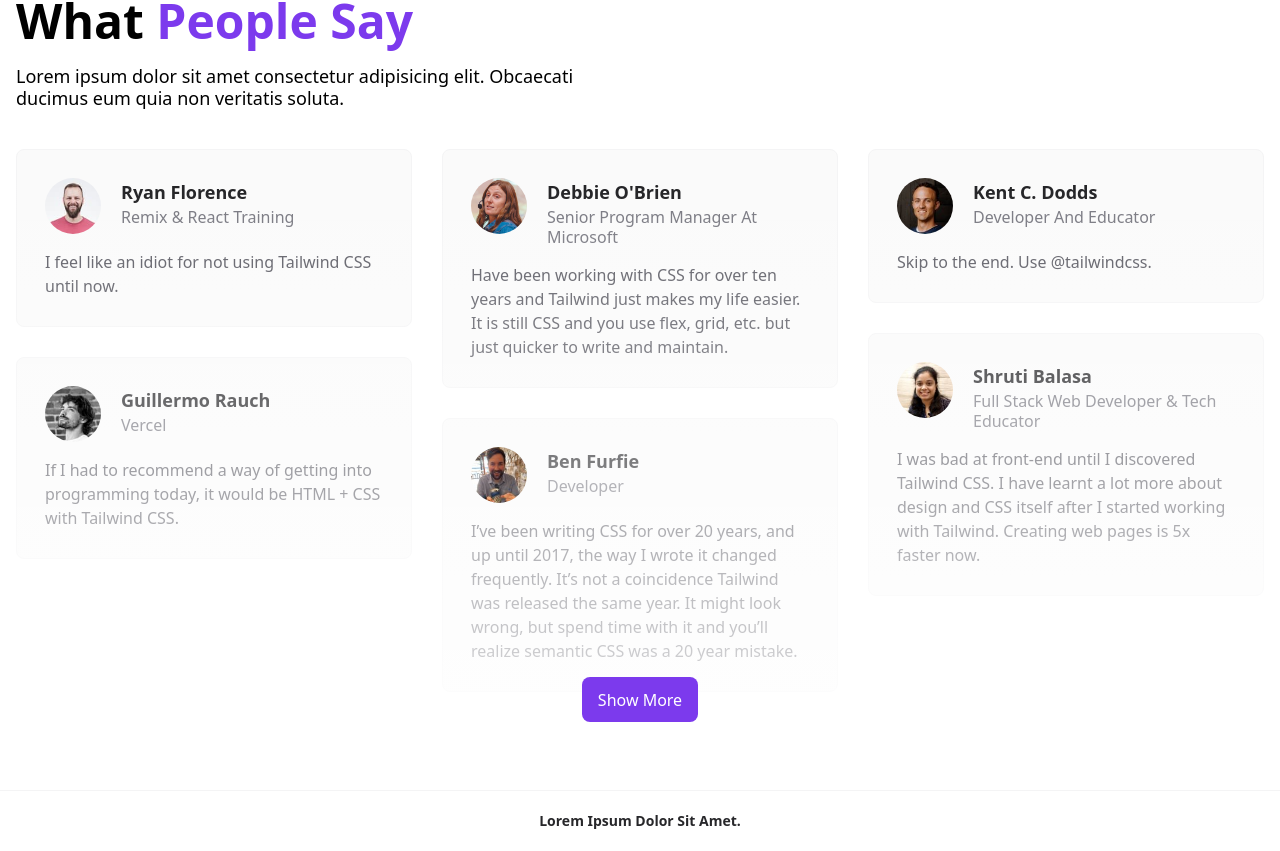
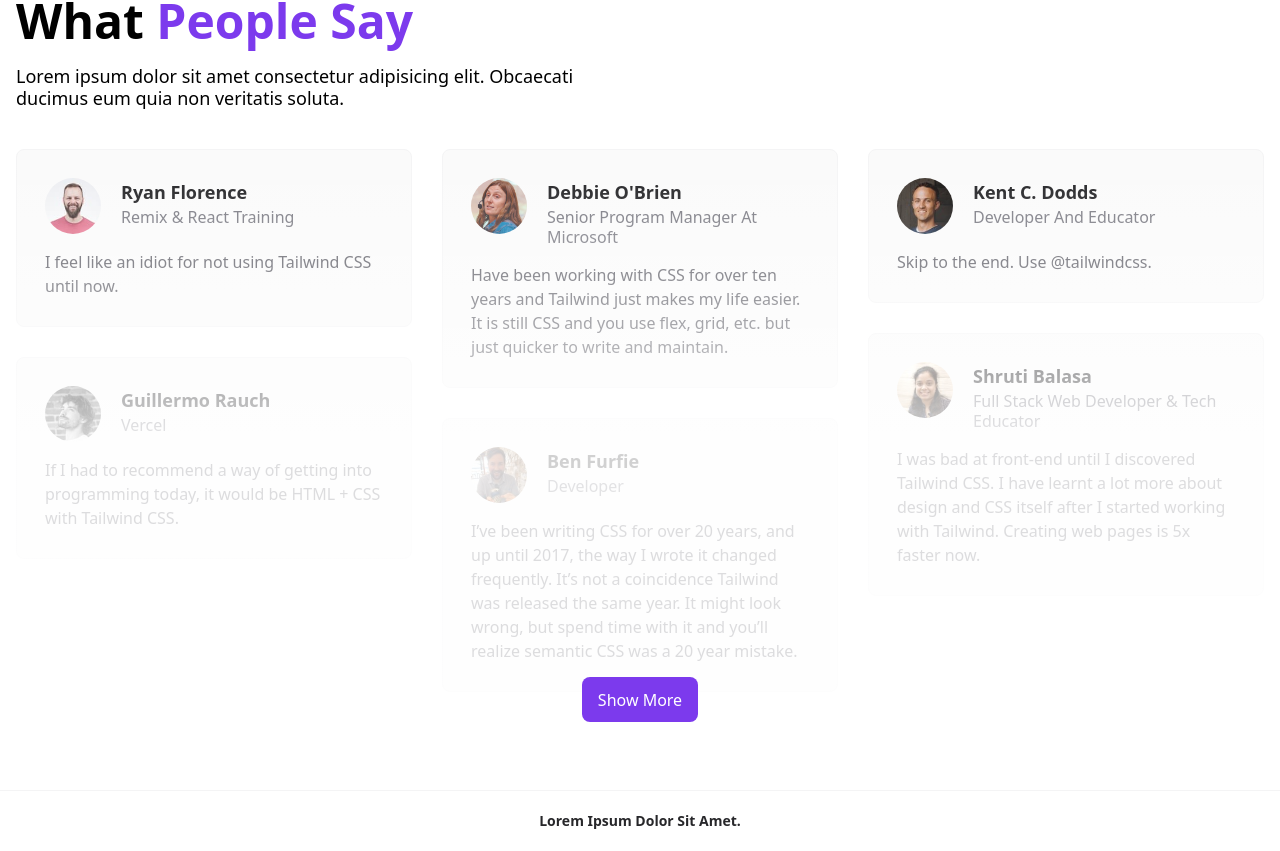
Before and after one commit to mar-g/portfolio-v3-marg, a Next.js app: page / in a window 1280 px wide. Shown: the part 1674-2525 px from the top of the page. Built offline with nearby package versions, Linux system fonts and the light colour scheme.

Commit message:
commit 13

```diff
--- a/components/DarkLight.js
+++ b/components/DarkLight.js
@@ -9,7 +9,7 @@ export default function DarkLight() {
   return (
     <div
       onClick={() => setTheme(theme === "light" ? "dark" : "light")}
-      className="fixed top-4 right-4 w-12 h-[18px] rounded-full bg-violet-300 flex items-center"
+      className="fixed top-4 right-4 w-12 h-[18px] rounded-full bg-violet-300 flex items-center z-[99999]"
     >
       <span
         className={classNames(
--- a/components/Reviews.js
+++ b/components/Reviews.js
@@ -23,7 +23,7 @@ export default function Reviews() {
       </p>
       <div className="relative w-full">
         {data.length !== count ? (
-          <div className="absolute bottom-0 w-full h-full bg-gradient-to-t from-white/80 dark:from-black/80 to-transparent flex justify-center items-end">
+          <div className="absolute bottom-0 w-full h-full bg-gradient-to-t from-white/80 dark:from-[#121212]/90 from-[50%] to-transparent flex justify-center items-end z-[9999]">
             <button
               onClick={() => setCount(count + 6)}
               className="h-[45px] bg-violet-600 text-white rounded-lg font-medium text-base capitalize px-4"
```
